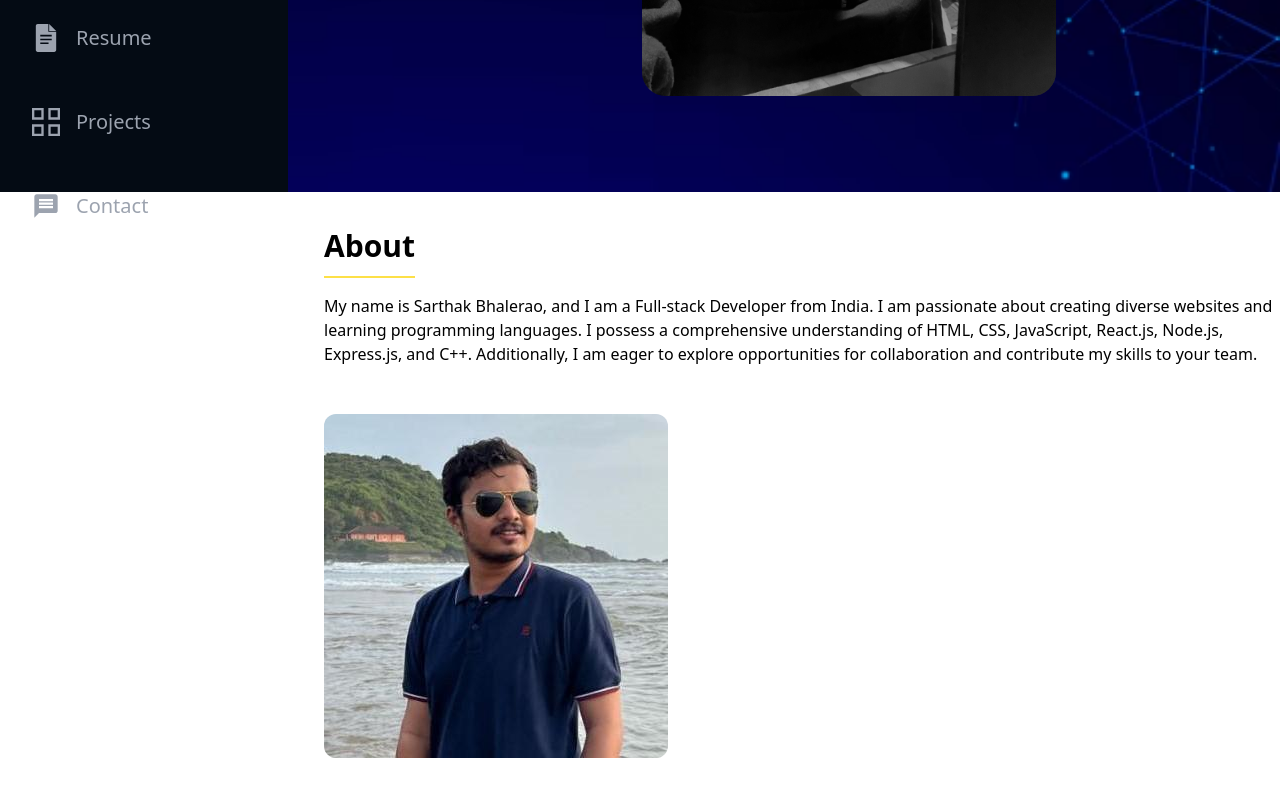
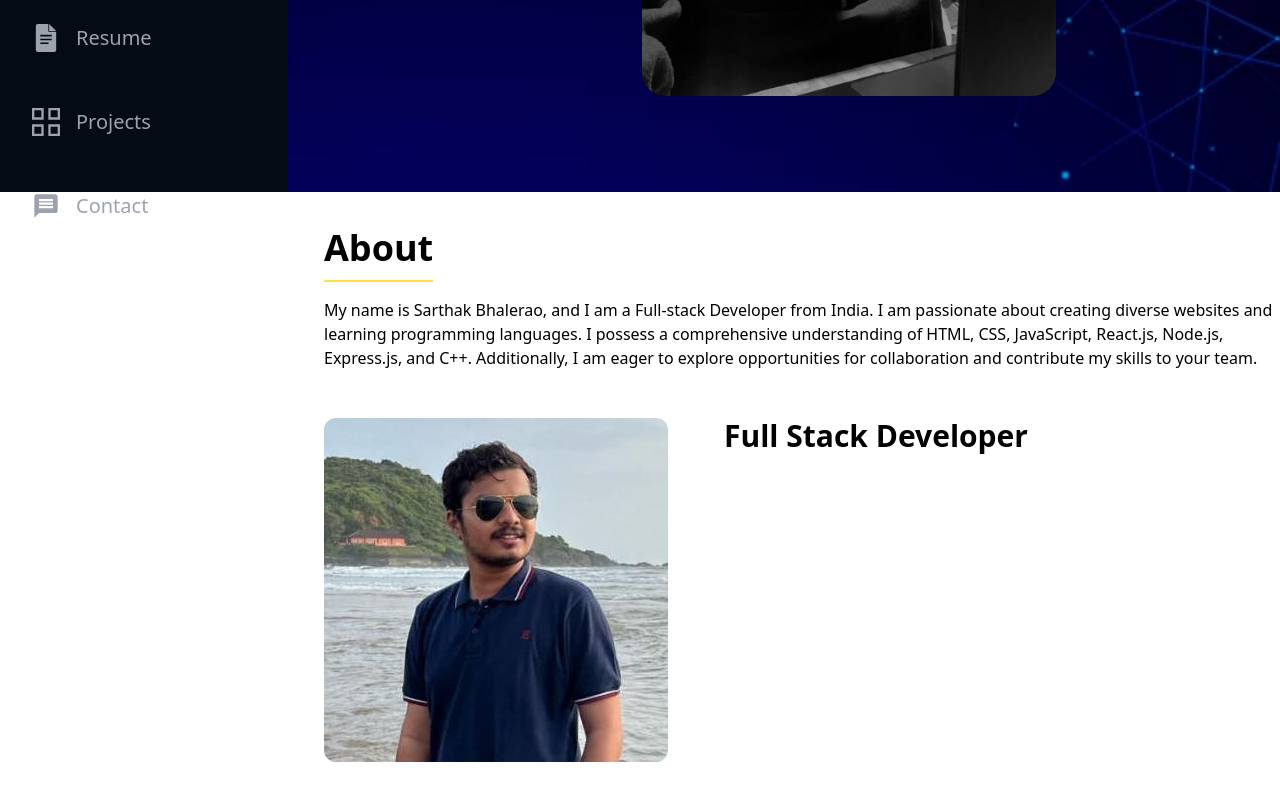
Before and after one commit to Sarthak12903/Portfolio, a React (Vite) app: page / in a window 1280 px wide. Shown: the part 608-1408 px from the top of the page. Built offline with nearby package versions, Linux system fonts and the light colour scheme.

Commit message:
added tab and about us

```diff
--- a/src/pages/About/About.jsx
+++ b/src/pages/About/About.jsx
@@ -5,7 +5,7 @@ export default function About() {
       className="ml-72 p-9 w-[80%] h-screen space-y-12 flex flex-col flex-wrap"
     >
       <div className="space-y-4">
-        <h1 className="text-3xl font-bold pb-3 broder border-b-2 border-yellow-300 inline-block">
+        <h1 className="text-4xl font-bold pb-3 broder border-b-2 border-yellow-300 inline-block">
           About
         </h1>
         <p>
@@ -17,9 +17,11 @@ export default function About() {
           and contribute my skills to your team.
         </p>
       </div>
-      <div>
+      <div className="flex space-x-14">
         <img src="/Sarthak.jpeg" className="rounded-xl" />
-        <div></div>
+        <div className="flex flex-col">
+          <h1 className="font-semibold text-3xl">Full Stack Developer</h1>
+        </div>
       </div>
       <div></div>
     </div>
```
